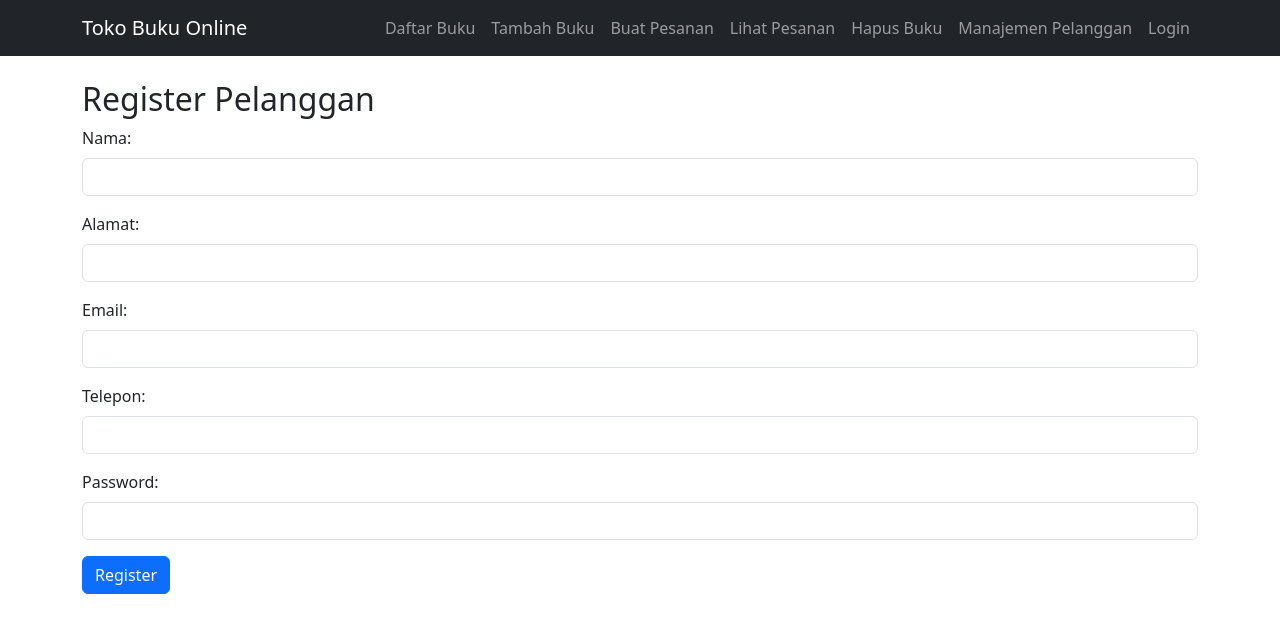
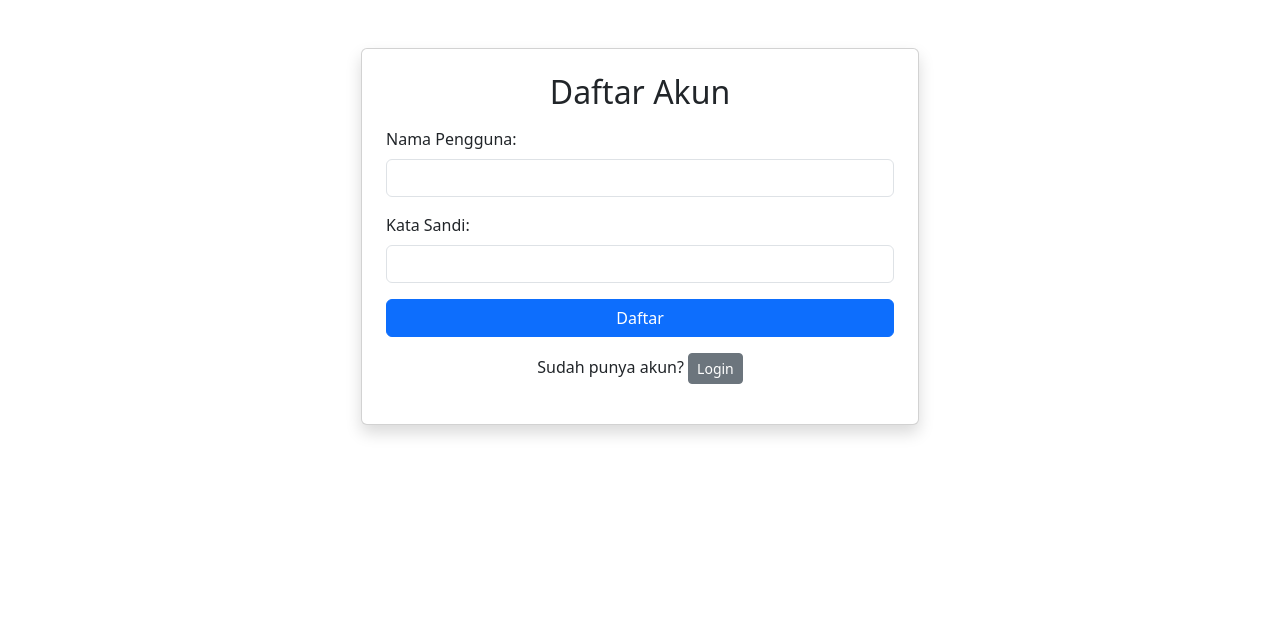
Before and after one commit to husskky/Pemrograman-Web, a PHP site: page /Pertemuan12/register.php in a window 1280 px wide. Shown: the top 633 px of the page. Run offline with PHP 8.4, Linux system fonts and the light colour scheme.

Commit message:
Add files via upload

```diff
--- a/Pertemuan12/edit_user.php
+++ b/Pertemuan12/edit_user.php
@@ -1,6 +1,10 @@
 <?php
 include 'koneksi_db.php';
-session_start();
+    session_start();
+   if (!isset($_SESSION['user_id'])) {
+        header("Location: login.php?message=" . urlencode("Silahkan Login terlebih dahulu"));
+        exit;
+    }
 
 // Ambil ID user dari URL
 $user_id = $_GET['id'];
--- a/Pertemuan12/form_edit.php
+++ b/Pertemuan12/form_edit.php
@@ -1,7 +1,11 @@
 <?php
 include 'koneksi_db.php';
 include 'nav.php';
-
+    session_start();
+   if (!isset($_SESSION['user_id'])) {
+        header("Location: login.php?message=" . urlencode("Silahkan Login terlebih dahulu"));
+        exit;
+    }
 
 $id = $_GET['id'] ?? 0;
 
--- a/Pertemuan12/hapus.php
+++ b/Pertemuan12/hapus.php
@@ -1,7 +1,11 @@
 <?php
 include 'koneksi_db.php';
 include 'nav.php';
-
+    session_start();
+   if (!isset($_SESSION['user_id'])) {
+        header("Location: login.php?message=" . urlencode("Silahkan Login terlebih dahulu"));
+        exit;
+    }
 
 // Ambil daftar buku dan pelanggan
 $buku_result = $conn->query("SELECT ID, Judul FROM Buku");
--- a/Pertemuan12/lihat_transaksi.php
+++ b/Pertemuan12/lihat_transaksi.php
@@ -1,6 +1,10 @@
 <?php
 include 'koneksi_db.php';
-
+    session_start();
+   if (!isset($_SESSION['user_id'])) {
+        header("Location: login.php?message=" . urlencode("Silahkan Login terlebih dahulu"));
+        exit;
+    }
 $query = "
    SELECT
        Pesanan.ID AS Pesanan_ID,
--- /dev/null
+++ b/Pertemuan12/logout.php
@@ -0,0 +1,6 @@
+<?php
+session_start();
+session_destroy();
+header("Location: login.php");
+exit;
+?>
--- a/Pertemuan12/register.php
+++ b/Pertemuan12/register.php
@@ -1,79 +1,36 @@
-<?php
-session_start();
-include 'koneksi_db.php';
-include 'nav.php';
-
-if ($_SERVER['REQUEST_METHOD'] === 'POST') {
-    $nama = $_POST['nama'];
-    $alamat = $_POST['alamat'];
-    $email = $_POST['email'];
-    $telepon = $_POST['telepon'];
-    $password = password_hash($_POST['password'], PASSWORD_DEFAULT); // Hashing password
-
-    // Periksa apakah email sudah terdaftar
-    $stmt = $conn->prepare("SELECT ID FROM pelanggan WHERE Email = ?");
-    $stmt->bind_param("s", $email);
-    $stmt->execute();
-    $stmt->store_result();
-
-    if ($stmt->num_rows > 0) {
-        $error = "Email sudah terdaftar. Silakan gunakan email lain.";
-    } else {
-        // Insert data pelanggan baru
-        $stmt = $conn->prepare("INSERT INTO pelanggan (Nama, Alamat, Email, Telepon, Password) VALUES (?, ?, ?, ?, ?)");
-        $stmt->bind_param("sssss", $nama, $alamat, $email, $telepon, $password);
-
-        if ($stmt->execute()) {
-            $_SESSION['user_id'] = $stmt->insert_id;
-            $_SESSION['nama_pelanggan'] = $nama;
-            header("Location: index.php");
-            exit;
-        } else {
-            $error = "Gagal mendaftar. Silakan coba lagi.";
-        }
-    }
-
-    $stmt->close();
-}
-?>
-
 <!DOCTYPE html>
 <html lang="id">
 <head>
     <meta charset="UTF-8">
     <meta name="viewport" content="width=device-width, initial-scale=1.0">
+    <title>Register</title>
     <link href="https://cdn.jsdelivr.net/npm/bootstrap@5.3.0/dist/css/bootstrap.min.css" rel="stylesheet">
-    <title>Register</title>
 </head>
-<body>
-    <div class="container mt-4">
-        <h2>Register Pelanggan</h2>
-        <?php if (isset($error)): ?>
-            <div class="alert alert-danger"><?= htmlspecialchars($error) ?></div>
+<body class="container mt-5">
+    <div class="card p-4 shadow w-50 mx-auto">
+        <h2 class="text-center mb-3">Daftar Akun</h2>
+
+        <?php if (isset($_GET['message'])): ?>
+            <div class="alert alert-info"><?= htmlspecialchars($_GET['message']) ?></div>
         <?php endif; ?>
-        <form method="POST">
+
+        <form method="post" action="proses_register.php">
             <div class="mb-3">
-                <label for="nama" class="form-label">Nama:</label>
-                <input type="text" class="form-control" name="nama" required>
+                <label class="form-label">Nama Pengguna:</label>
+                <input type="text" name="nama" class="form-control" required>
             </div>
             <div class="mb-3">
-                <label for="alamat" class="form-label">Alamat:</label>
-                <input type="text" class="form-control" name="alamat">
+                <label class="form-label">Kata Sandi:</label>
+                <input type="password" name="katasandi" class="form-control" required>
             </div>
-            <div class="mb-3">
-                <label for="email" class="form-label">Email:</label>
-                <input type="email" class="form-control" name="email" required>
-            </div>
-            <div class="mb-3">
-                <label for="telepon" class="form-label">Telepon:</label>
-                <input type="text" class="form-control" name="telepon">
-            </div>
-            <div class="mb-3">
-                <label for="password" class="form-label">Password:</label>
-                <input type="password" class="form-control" name="password" required>
-            </div>
-            <button type="submit" class="btn btn-primary">Register</button>
+            <button type="submit" class="btn btn-primary w-100">Daftar</button>
         </form>
+
+        <div class="mt-3 text-center">
+            <p>Sudah punya akun? <a href="login.php" class="btn btn-secondary btn-sm">Login</a></p>
+        </div>
     </div>
+
+    <script src="https://cdn.jsdelivr.net/npm/bootstrap@5.3.0/dist/js/bootstrap.bundle.min.js"></script>
 </body>
 </html>
```
Also changed, not shown: Pertemuan12/crud_user.php (+5 -5 lines), Pertemuan12/index.php (+7 -1 lines), Pertemuan12/login.php (+20 -48 lines), Pertemuan12/login2.php (added, +68 -0 lines), Pertemuan12/proses_login.php (added, +41 -0 lines), Pertemuan12/proses_register.php (added, +34 -0 lines).
